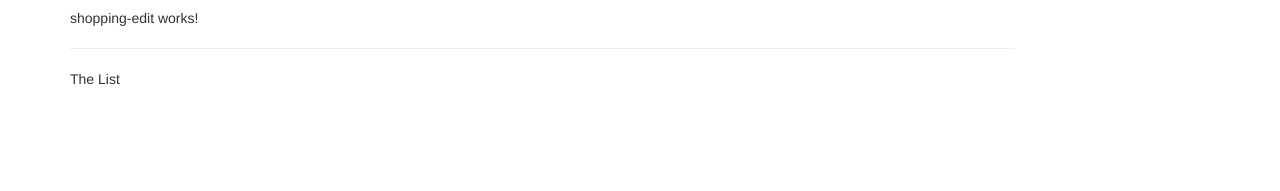
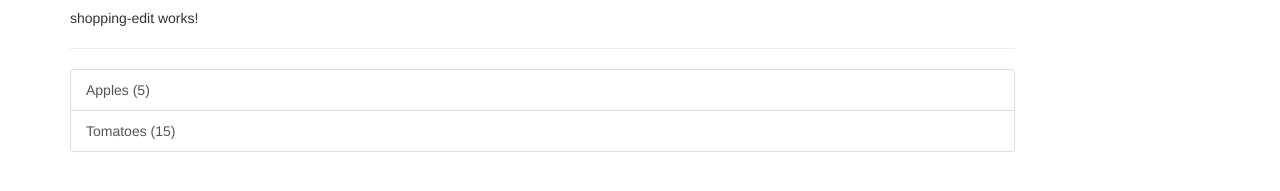
Before and after one commit to vipins-optimus/udemy-angular6, an Angular app: page / in a window 1280 px wide. Shown: the part 351-542 px from the top of the page. Built offline with nearby package versions, Linux system fonts and the light colour scheme.

Commit message:
L-53 Done

```diff
--- /dev/null
+++ b/src/app/shared/ingredient.model.ts
@@ -0,0 +1,3 @@
+export class Ingredient {
+	constructor(public name: string, public amount: number) {}
+}
--- a/src/app/shopping-list/shopping-list.component.html
+++ b/src/app/shopping-list/shopping-list.component.html
@@ -2,6 +2,13 @@
 	<div class="col-sm-10">
 		<app-shopping-edit></app-shopping-edit>
 		<hr>
-		<p>The List</p>
+		<ul class="list-group">
+			<a
+			class="list-group-item"
+			style="cursor: pointer"
+			*ngFor="let ingredient of ingredients">
+			{{ingredient.name}} ({{ingredient.amount}})
+		</a>
+		</ul>
 	</div>
 </div>
--- a/src/app/shopping-list/shopping-list.component.ts
+++ b/src/app/shopping-list/shopping-list.component.ts
@@ -1,4 +1,6 @@
 import { Component, OnInit } from '@angular/core';
+
+import { Ingredient } from '../shared/ingredient.model';
 
 @Component({
 	selector: 'app-shopping-list',
@@ -6,7 +8,10 @@
 	styleUrls: ['./shopping-list.component.css']
 })
 export class ShoppingListComponent implements OnInit {
-	recipes = [];
+	ingredients: Ingredient[] = [
+		new Ingredient('Apples', 5),
+		new Ingredient('Tomatoes', 15)
+	];
 
 	constructor() { }
 
```
